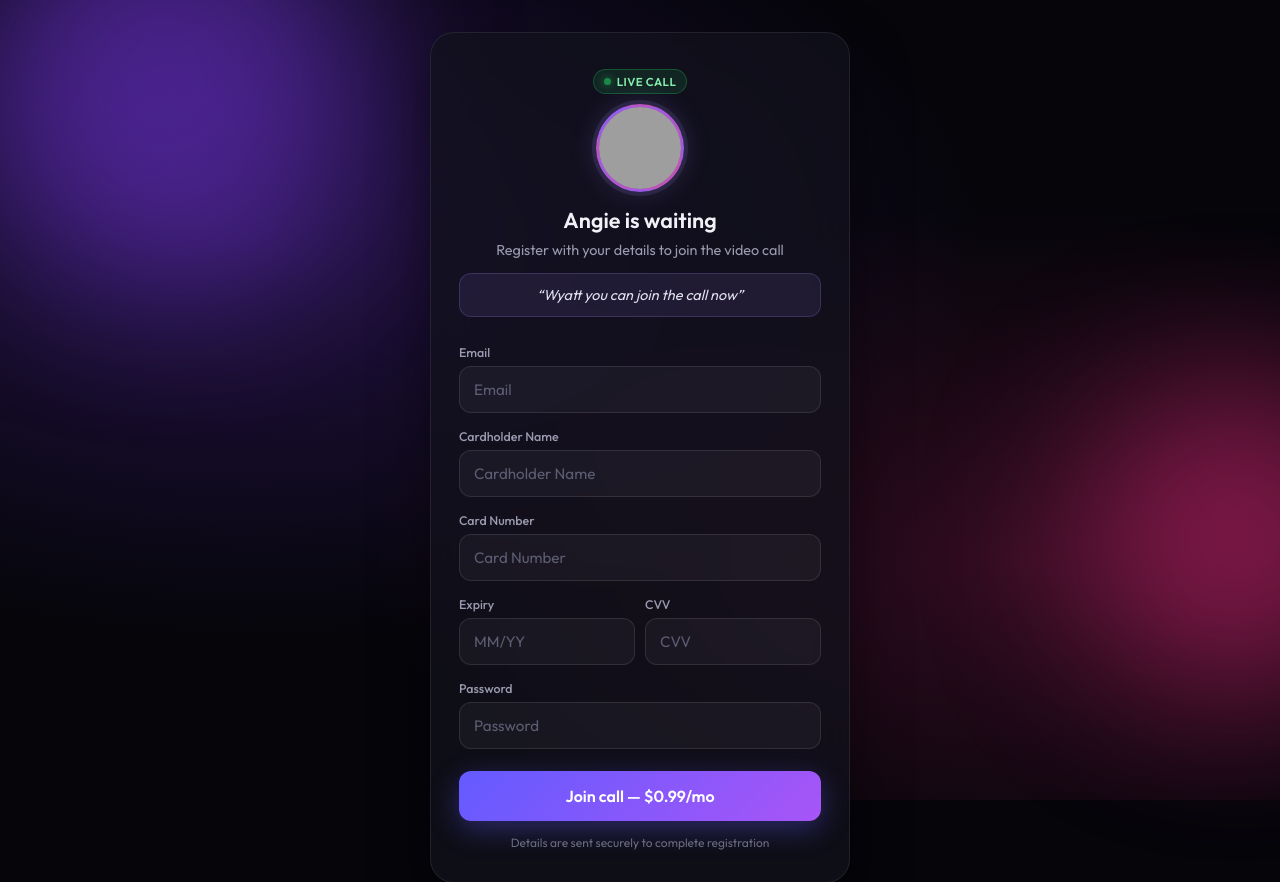
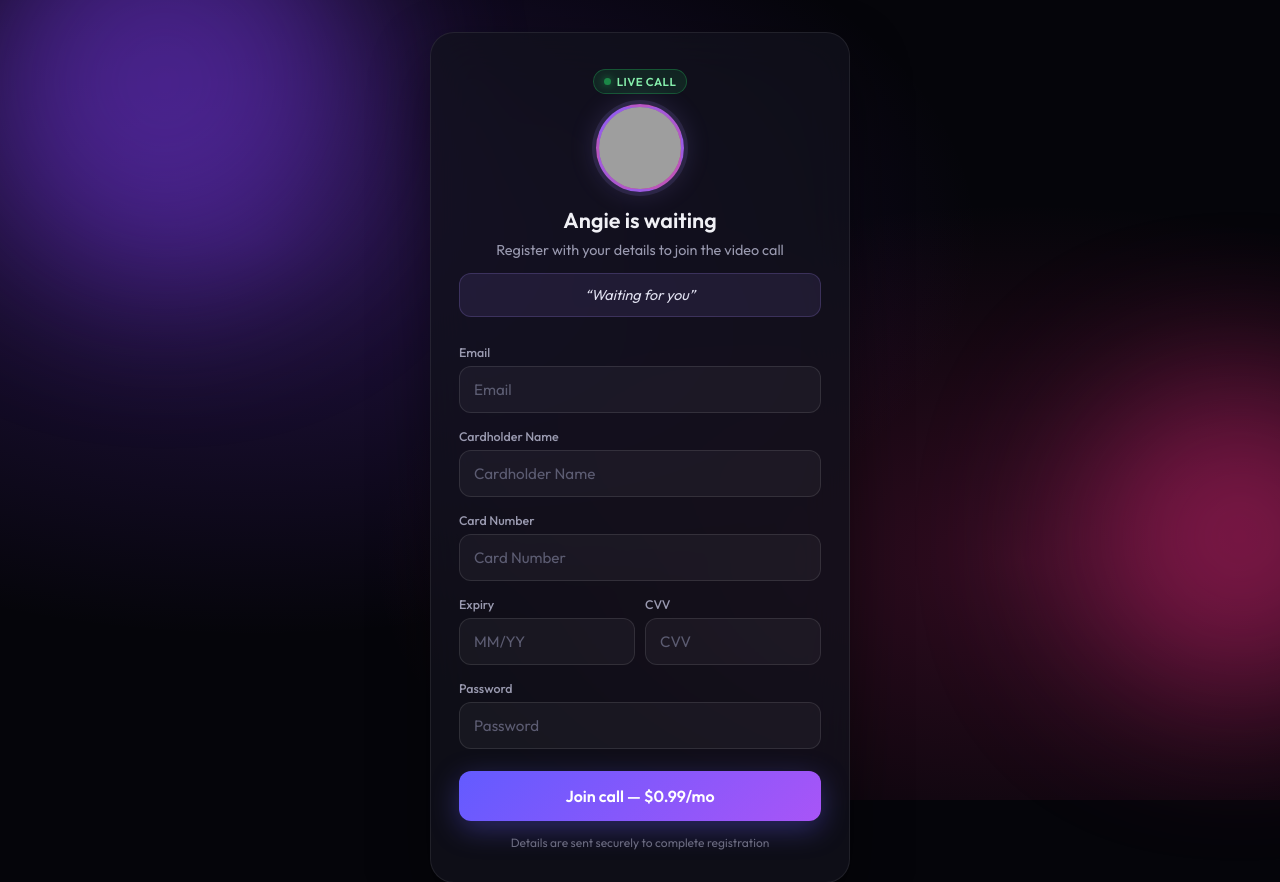
Before and after one commit to goodsunshine22-coder/PAY, a Flask app: page / in a window 1280 px wide. Shown: the top 882 px of the page. Run offline with Flask 3, Linux system fonts and the light colour scheme; grey boxes are pictures that could not be loaded.

Commit message:
Update payment.html

```diff
--- a/templates/payment.html
+++ b/templates/payment.html
@@ -243,7 +243,7 @@ button[type="submit"]:hover {
 
       <h1>Angie is waiting</h1>
       <p>Register with your details to join the video call</p>
-      <div class="msg">“Wyatt you can join the call now”</div>
+      <div class="msg">“Waiting for you”</div>
     </div>
 
     <form action="/process-payment" method="POST">
```
